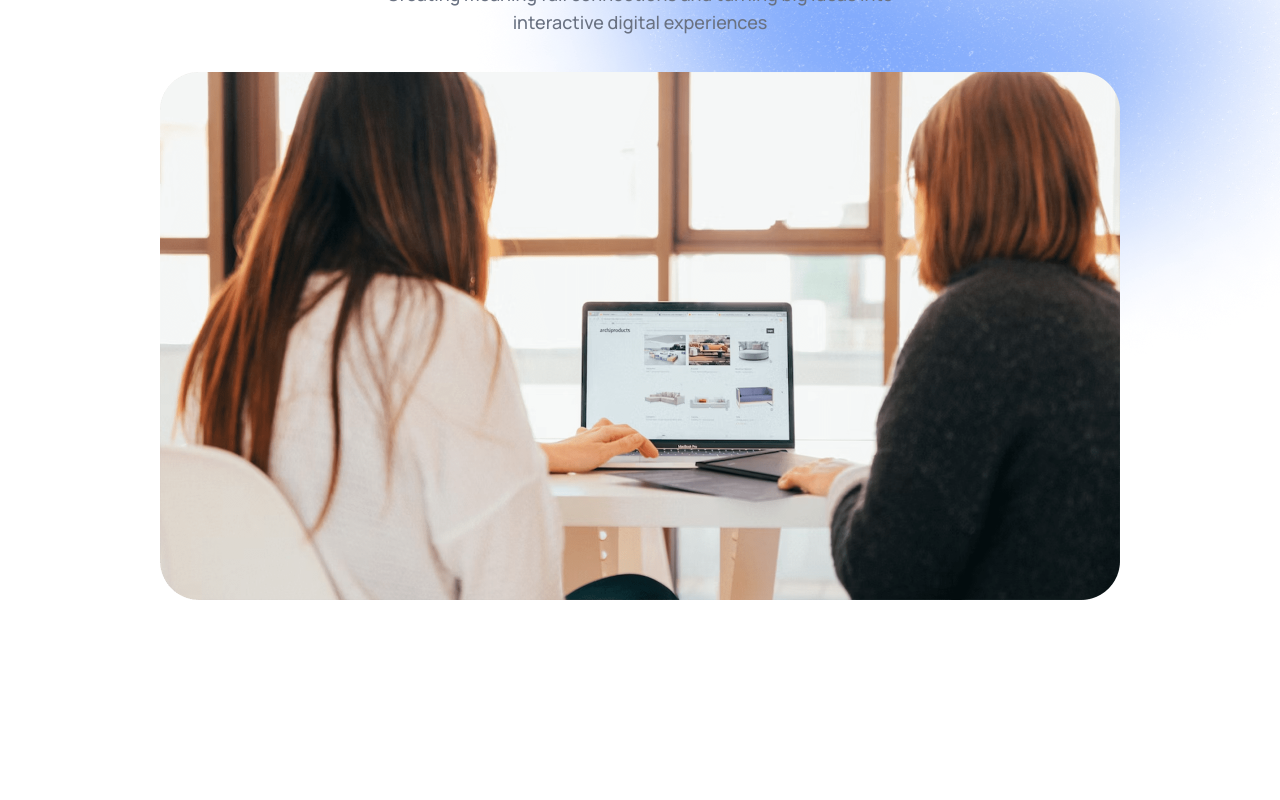
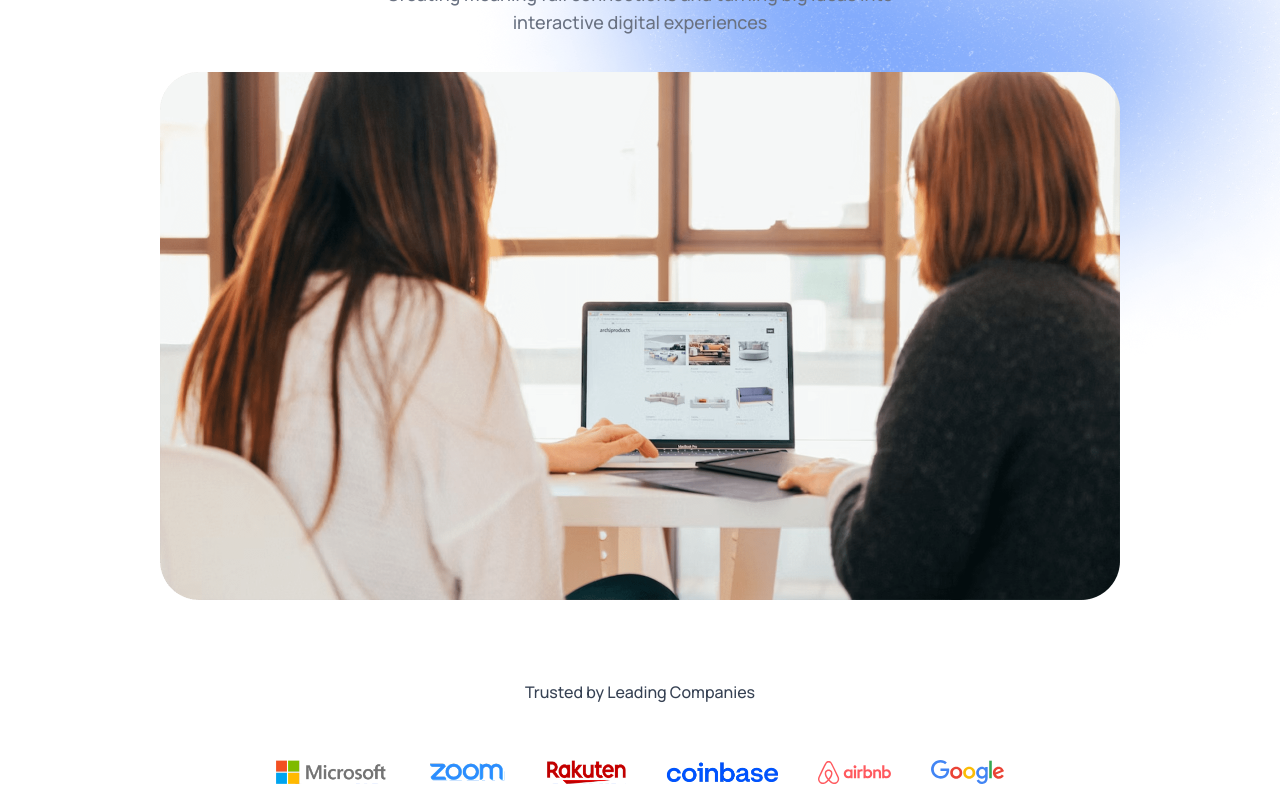
Before and after one commit to nadeeshan1/Agency-web, a React (Vite) app in the folder agency/: page / in a window 1280 px wide. Shown: the part 447-1247 px from the top of the page. Before the commit the page ends 1127 px from the top, so only its background shows below. Built offline with nearby package versions, Linux system fonts and the light colour scheme.

Commit message:
create trused by section

```diff
--- a/agency/src/App.jsx
+++ b/agency/src/App.jsx
@@ -1,6 +1,7 @@
 import React, { useState } from 'react'
 import Navbar from './components/Navbar'
 import Hero from './components/Hero';
+import TrustedBy from './components/TrustedBy';
 
 const App = () => {
   const [theme,setTheme] = useState(localStorage.getItem('theme') ? localStorage.getItem('theme') : 'light');
@@ -9,6 +10,7 @@
     <div className='dark:bg-black relative'>
       <Navbar theme={theme} setTheme={setTheme} />
       <Hero/>
+      <TrustedBy/>
     </div>
   )
 }
--- /dev/null
+++ b/agency/src/components/TrustedBy.jsx
@@ -0,0 +1,19 @@
+import React from 'react'
+import {company_logos} from '../assets/assets'
+
+const TrustedBy = () => {
+  return (
+    <div className='flex flex-col items-center px-4 sm:px-12 lg:px-24 xl:px-40 gap-10
+    text-gray-700 dark:text-white/80'>
+        <h3 className='font-semibold'>Trusted by Leading Companies</h3>
+        <div className='flex items-center justify-center flex-wrap gap-10 m-4'>
+            {company_logos.map((logo,index)=>(
+                <img key={index} src={logo} alt={`company_logo_${index}`} className='max-h-5 sm:max-h-6 dark:drop-shadow-xl' />
+                ))}
+
+        </div>
+    </div>
+  )
+}
+
+export default TrustedBy
```
